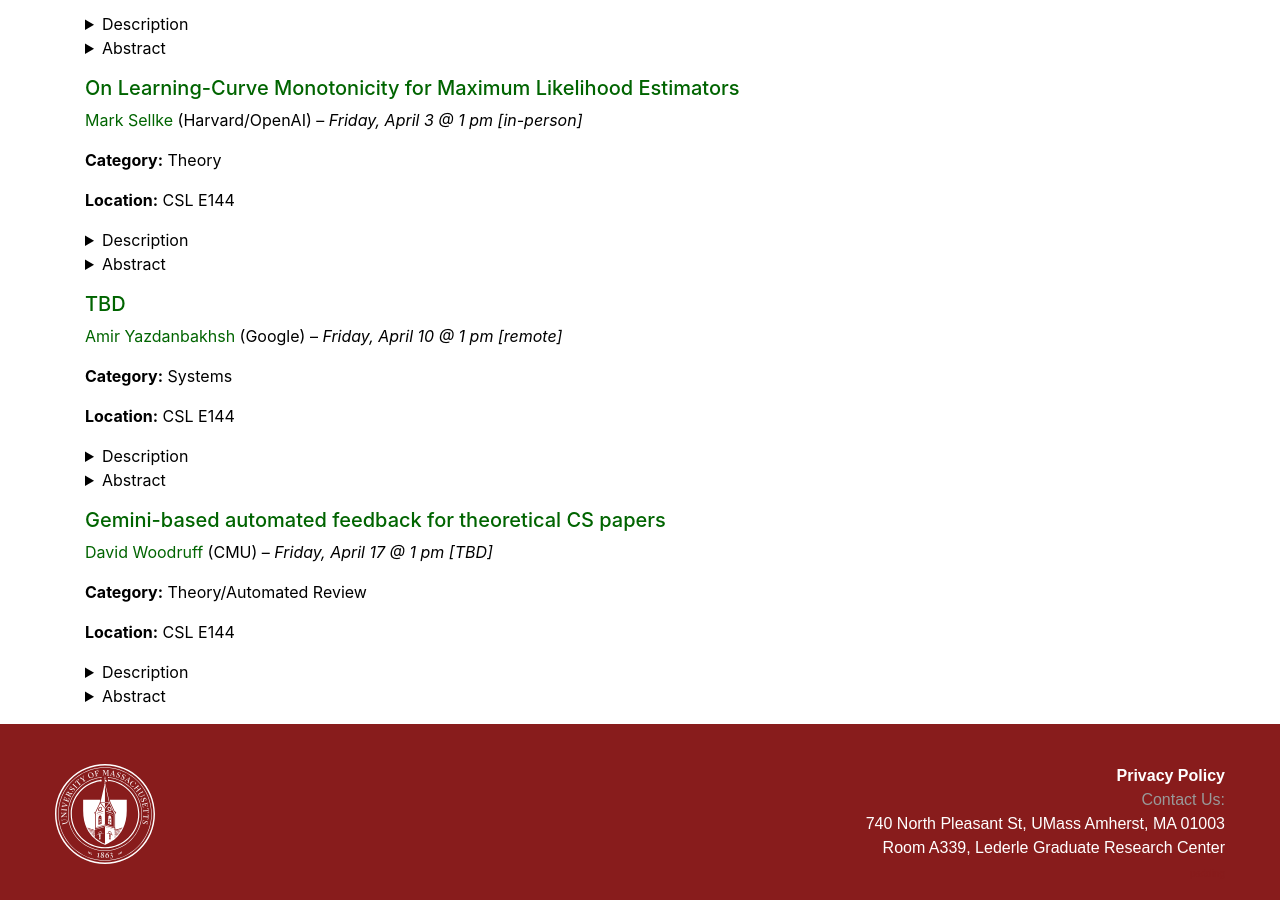
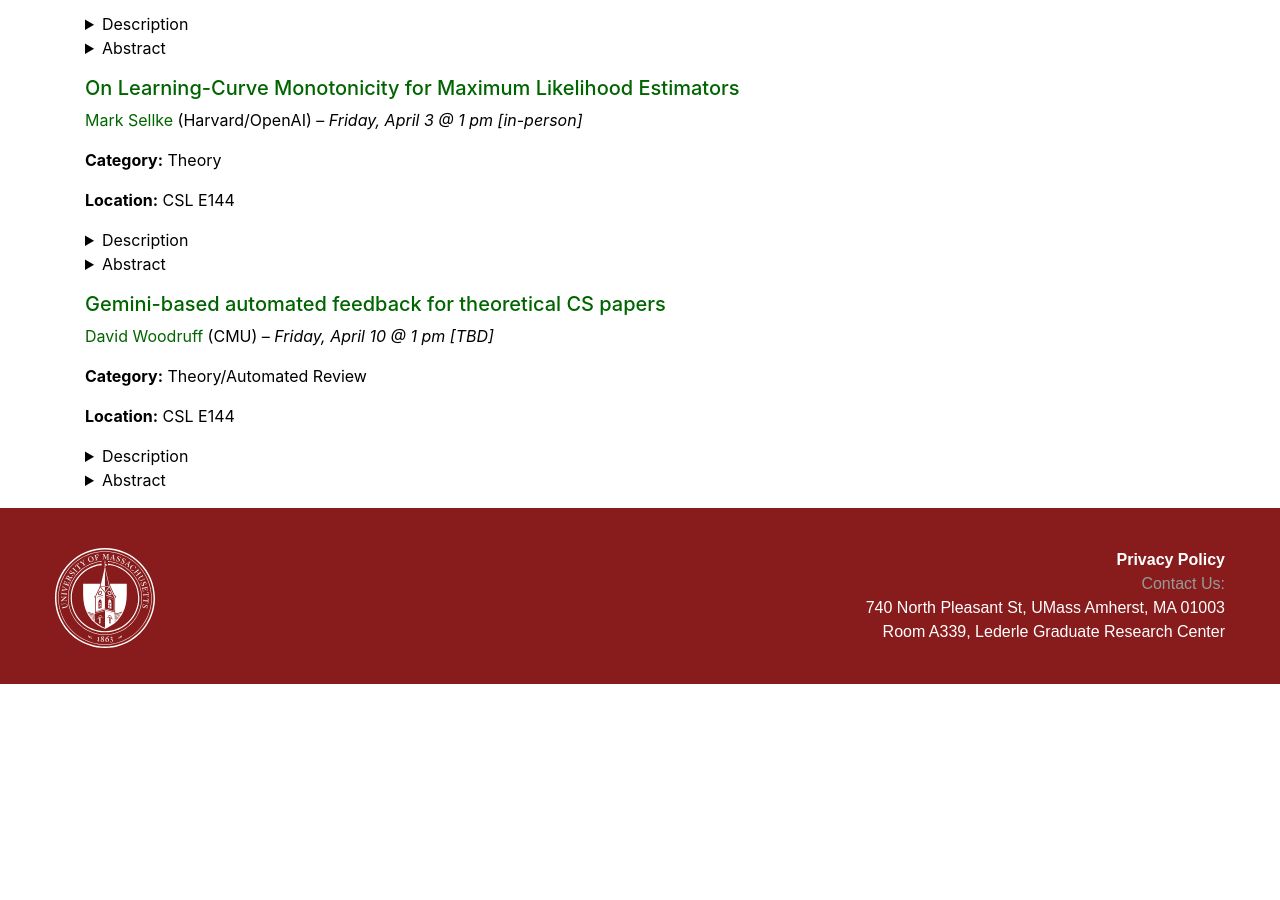
Before and after one commit to umass-solar/umass-solar.github.io, a Jekyll site: the page built from ai-era.md, in a window 1280 px wide and 900 px high, scrolled down 1901 px. Built offline with Jekyll 4.4.1, drawn with Linux system fonts in a browser that asks for light colours; after the commit the page ends 2585 px from its top, so only the background shows below that.

Commit message:
david-woodruf

```diff
--- a/ai-era.md
+++ b/ai-era.md
@@ -209,31 +209,9 @@ All results in this paper were derived by variants of GPT-5.2 Pro. Humans did no
 
 <!-- ################################### -->
 
-##### [TBD]()
-
-[Amir Yazdanbakhsh](https://www.ayazdan.com/) (Google) --  *Friday, April 10  @ 1 pm [remote]*
-
-**Category:** Systems
-
-**Location:** CSL E144
-
-<details markdown="1">
-<summary>Description</summary>
-TBD
-</details>
-
-<details markdown="1">
-<summary>Abstract</summary>
-TBD
-</details>
-
-<hr>
-
-<!-- ################################### -->
-
 ##### [Gemini-based automated feedback for theoretical CS papers](https://research.google/blog/gemini-provides-automated-feedback-for-theoretical-computer-scientists-at-stoc-2026/)
 
-[David Woodruff](https://www.cs.cmu.edu/~dwoodruf/) (CMU) --  *Friday, April 17  @ 1 pm [TBD]*
+[David Woodruff](https://www.cs.cmu.edu/~dwoodruf/) (CMU) --  *Friday, April 10  @ 1 pm [TBD]*
 
 **Category:** Theory/Automated Review
 
@@ -252,6 +230,28 @@ To test this potential, we created an experimental program for the Annual ACM Sy
 
 The responses were very positive: the tool successfully identified a variety of issues, including calculation and logic errors. Here we report how we developed the tool and the results of its use.
 </details>
+
+<hr>
+
+<!-- ###################################
+
+##### [TBD]()
+
+[Amir Yazdanbakhsh](https://www.ayazdan.com/) (Google) --  *Friday, April 10  @ 1 pm [remote]*
+
+**Category:** Systems
+
+**Location:** CSL E144
+
+<details markdown="1">
+<summary>Description</summary>
+TBD
+</details>
+
+<details markdown="1">
+<summary>Abstract</summary>
+TBD
+</details> -->
 
 <hr>
 
```
